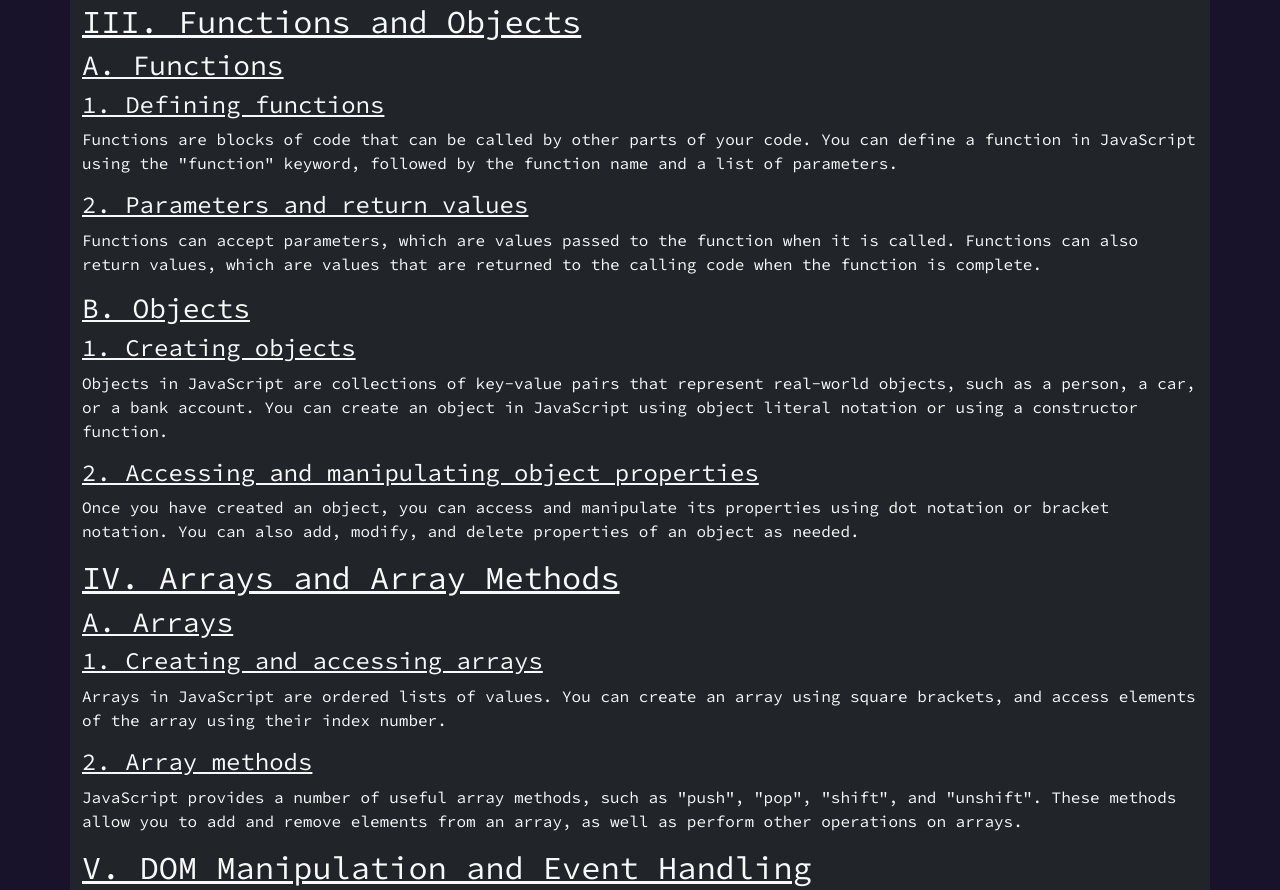
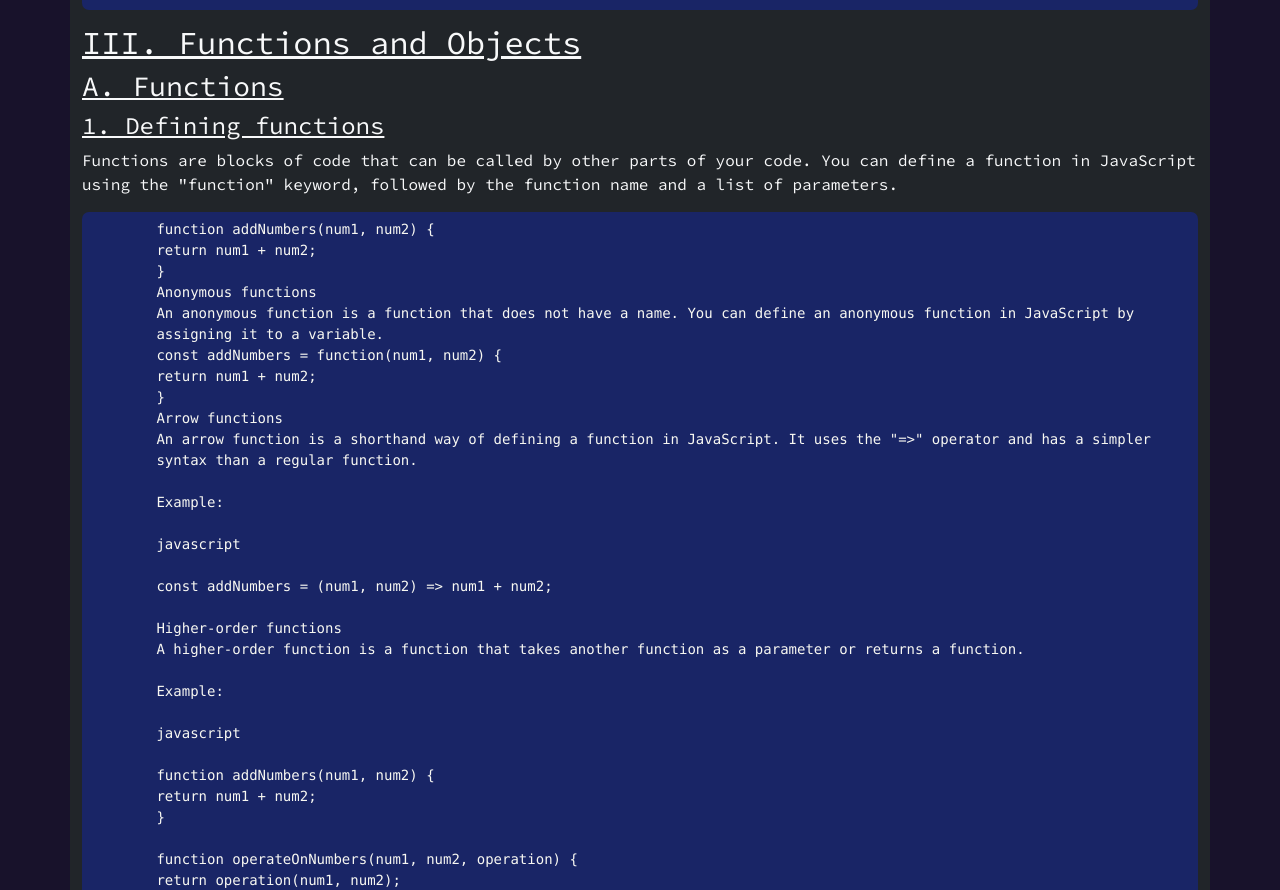
Before and after one commit to RW2023/JSKnowledgeGuide, a plain HTML site: page index.html in a window 1280 px wide. Shown: the part 1472-2362 px from the top of the page. Drawn offline with nearby package versions, Linux system fonts and the light colour scheme.

Commit message:
add function examples

```diff
--- a/index.html
+++ b/index.html
@@ -91,6 +91,58 @@ for (let i = 0; i < 5; i++) {
                 <p>Functions are blocks of code that can be called by other parts of your code. You can define a
                     function in
                     JavaScript using the "function" keyword, followed by the function name and a list of parameters.</p>
+        <pre class="language-javascript hljs">
+        function addNumbers(num1, num2) {
+        return num1 + num2;
+        }
+        Anonymous functions
+        An anonymous function is a function that does not have a name. You can define an anonymous function in JavaScript by
+        assigning it to a variable.
+        const addNumbers = function(num1, num2) {
+        return num1 + num2;
+        }
+        Arrow functions
+        An arrow function is a shorthand way of defining a function in JavaScript. It uses the "=>" operator and has a simpler
+        syntax than a regular function.
+
+        Example:
+
+        javascript
+
+        const addNumbers = (num1, num2) => num1 + num2;
+
+        Higher-order functions
+        A higher-order function is a function that takes another function as a parameter or returns a function.
+
+        Example:
+
+        javascript
+
+        function addNumbers(num1, num2) {
+        return num1 + num2;
+        }
+
+        function operateOnNumbers(num1, num2, operation) {
+        return operation(num1, num2);
+        }
+
+        operateOnNumbers(5, 10, addNumbers); // returns 15
+
+        In the above example, operateOnNumbers is a higher-order function that takes addNumbers as a parameter.
+        function addNumbers(num1, num2) {
+        return num1 + num2;
+        }
+
+        function operateOnNumbers(num1, num2, operation) {
+        return operation(num1, num2);
+        }
+
+        operateOnNumbers(5, 10, addNumbers); // returns 15
+
+
+        In the above example, operateOnNumbers is a higher-order function that takes addNumbers as a parameter.
+
+        </pre>
                 <h4>2. Parameters and return values</h4>
                 <p>Functions can accept parameters, which are values passed to the function when it is called. Functions
                     can
```
Lines whose indentation alone changed are shown as unchanged.
